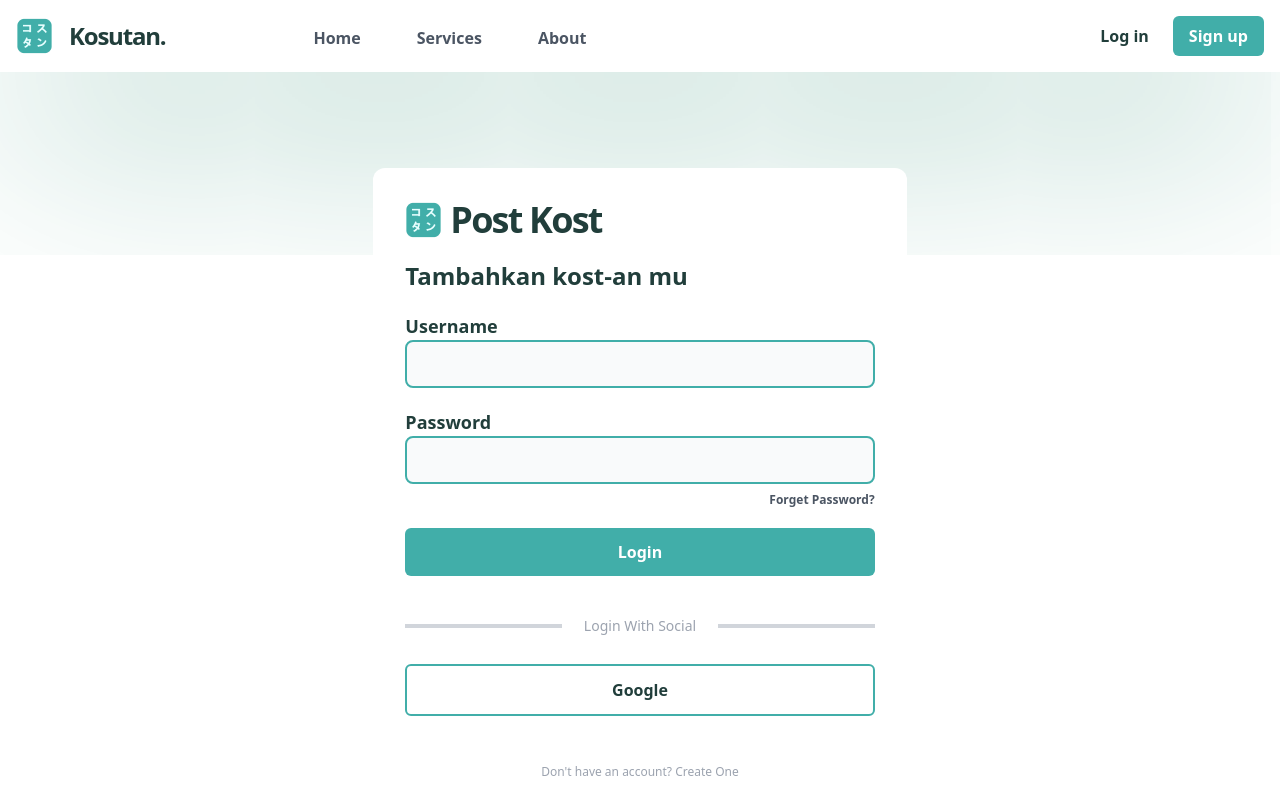
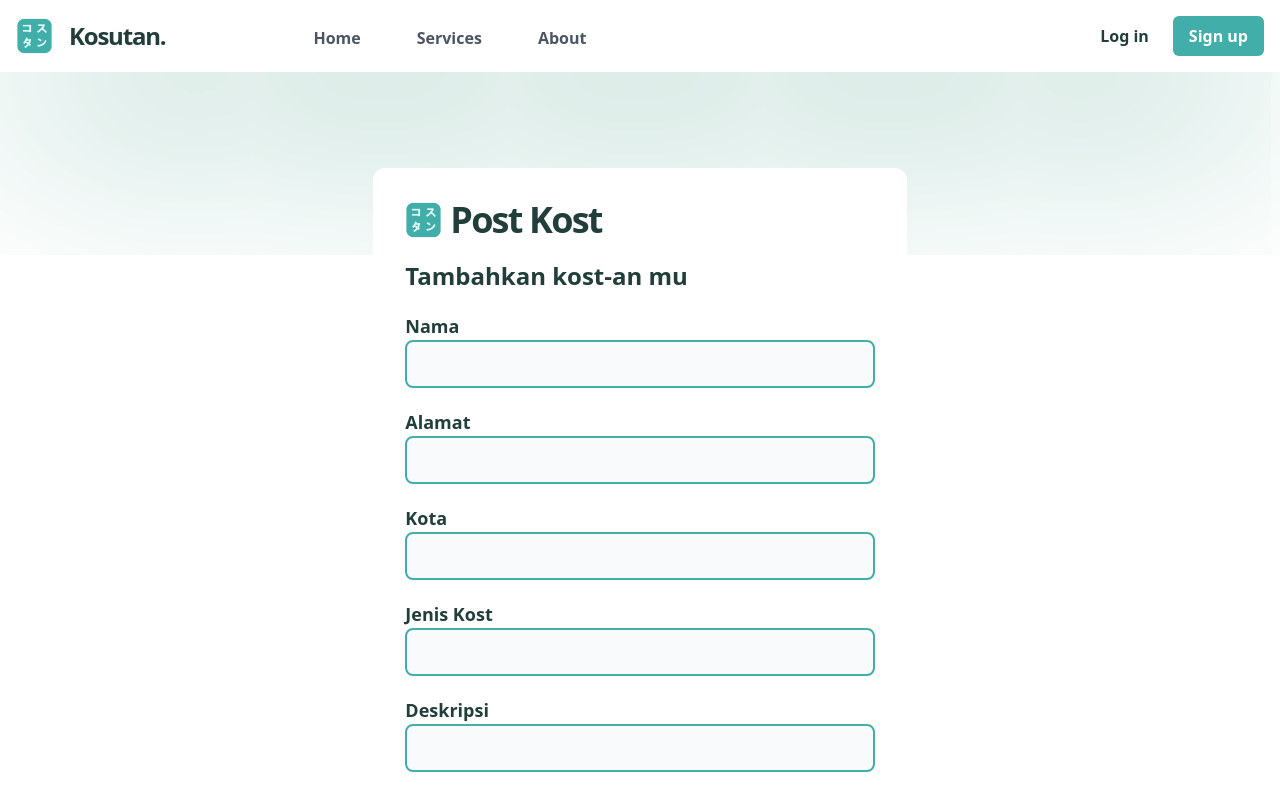
Before and after one commit to rifqi-luthfi/rpl-kosutan, a React (Create React App) app in the folder client/: page /postkost in a window 1280 px wide. Shown: the top 798 px of the page. Built offline with nearby package versions, Linux system fonts and the light colour scheme.

Commit message:
post kosan added

```diff
--- /dev/null
+++ b/client/src/forms/FormPostKost.js
@@ -0,0 +1,89 @@
+import React from 'react'
+import Button from '../components/Button'
+
+import { Formik, Form, Field } from 'formik'
+import * as Yup from 'yup'
+import FieldError from '../components/FieldError'
+
+const PostKostSchema = Yup.object().shape({
+    nama: Yup.string().required('nama is required'),
+    alamat: Yup.string().required("alamat is required"),
+    kota: Yup.string().required("kota is required"),
+    jenis_kost: Yup.string().required("jenis is required"),
+    deskripsi: Yup.string().required("deskripsi is required"),
+    harga: Yup.string().required("deskripsi is required"),
+})
+
+const FormPostKost = () => {
+    return (
+        <Formik
+            validateOnBlur={false}
+            initialValues={{
+                nama: "",
+                alamat: "",
+                kota:"",
+                jenis_kost:"",
+                deskripsi:"",
+                harga:""
+            }}
+            validationSchema={PostKostSchema}
+            onSubmit={values => {
+                alert(values)
+            }}
+        >
+            {({errors, touched}) => (
+                <Form className="">
+                    <div className="my-5 text-sm font-semibold">
+                        <label for="username" className="block -mb-3 text-lg text-green-dark font-semibold  text-left">Nama</label>
+                        <Field name="username" type="text" autofocus className="rounded-lg px-4 py-3 mt-3 focus:outline-none bg-gray-50 w-full border-green border-2"/>
+                        {errors.nama && touched.nama ? (
+                            <FieldError>{errors.nama}</FieldError>
+                        ): null}
+                    </div>
+                    <div className="my-5 text-sm font-semibold">
+                        <label for="alamat" className="block -mb-3 text-lg text-green-dark font-semibold  text-left">Alamat</label>
+                        <Field name="alamat" type="text" className="rounded-lg px-4 py-3 mt-3 focus:outline-none bg-gray-50 w-full border-green border-2"/>
+                        {errors.alamat && touched.alamat ? (
+                            <FieldError>{errors.alamat}</FieldError>
+                        ): null}
+                    </div>
+                    <div className="my-5 text-sm font-semibold">
+                        <label for="kota" className="block -mb-3 text-lg text-green-dark font-semibold  text-left">Kota</label>
+                        <Field name="kota" type="text" className="rounded-lg px-4 py-3 mt-3 focus:outline-none bg-gray-50 w-full border-green border-2"/>
+                        {errors.kota && touched.kota ? (
+                            <FieldError>{errors.kota}</FieldError>
+                        ): null}
+                    </div>
+                    <div className="my-5 text-sm font-semibold">
+                        <label for="jenis_kost" className="block -mb-3 text-lg text-green-dark font-semibold  text-left">Jenis Kost</label>
+                        <Field name="jenis_kost" type="text" className="rounded-lg px-4 py-3 mt-3 focus:outline-none bg-gray-50 w-full border-green border-2"/>
+                        {errors.jenis_kost && touched.jenis_kost ? (
+                            <FieldError>{errors.jenis_kost}</FieldError>
+                        ): null}
+                    </div>
+                    <div className="my-5 text-sm font-semibold">
+                        <label for="deskripsi" className="block -mb-3 text-lg text-green-dark font-semibold  text-left">Deskripsi</label>
+                        <Field name="deskripsi" type="text" className="rounded-lg px-4 py-3 mt-3 focus:outline-none bg-gray-50 w-full border-green border-2"/>
+                        {errors.deskripsi && touched.deskripsi ? (
+                            <FieldError>{errors.deskripsi}</FieldError>
+                        ): null}
+                    </div>
+                    <div className="my-5 text-sm font-semibold">
+                        <label for="harga" className="block -mb-3 text-lg text-green-dark font-semibold  text-left">Harga</label>
+                        <Field name="harga" type="number" className="rounded-lg px-4 py-3 mt-3 focus:outline-none bg-gray-50 w-full border-green border-2"/>
+                        {errors.harga && touched.harga ? (
+                            <FieldError>{errors.harga}</FieldError>
+                        ): null}
+                    </div>
+
+                    <div className='flex'>
+                        <Button className="" variant="primary" size="lg">Post Kost-an</Button>
+                    </div>
+                </Form>
+            )}
+
+        </Formik>
+    )
+}
+
+export default FormPostKost
--- a/client/src/page/PostKost.js
+++ b/client/src/page/PostKost.js
@@ -2,7 +2,7 @@ import React from 'react'
 import Button from '../components/Button'
 import Header from '../layout/Header'
 import { Link } from "react-router-dom";
-import FormLogin from '../forms/FormLogin';
+import FormPostKost from '../forms/FormPostKost';
 
 
 const PostKost = () => {
@@ -22,20 +22,7 @@ const PostKost = () => {
                     Tambahkan kost-an mu
                     </h1>
 
-                    <FormLogin />
-
-                    <div className="flex md:justify-between justify-center items-center mt-10">
-                        <div className="bg-gray-300 md:block hidden w-4/12 h-1"></div>
-                        <p className="md:mx-2 text-sm text-gray-400"> Login With Social </p>
-                        <div className="bg-gray-300 md:block hidden w-4/12 h-1"></div>
-                    </div>
-
-                    <div className='flex mt-7'>
-                        <Button className="" variant="outlined" size="lg">Google</Button>
-                    </div>
-
-                    <p className="mt-12 text-xs text-center font-light text-gray-400"> Don't have an account? <a href="../auth/register.html" className="text-black font-medium"> Create One </a>  </p>
-
+                    <FormPostKost />
                 </div>
             </div>
         </div>
```
